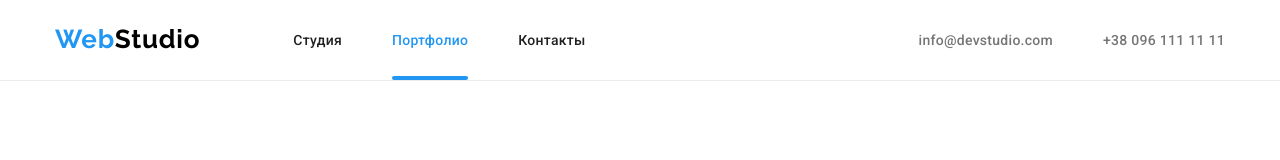
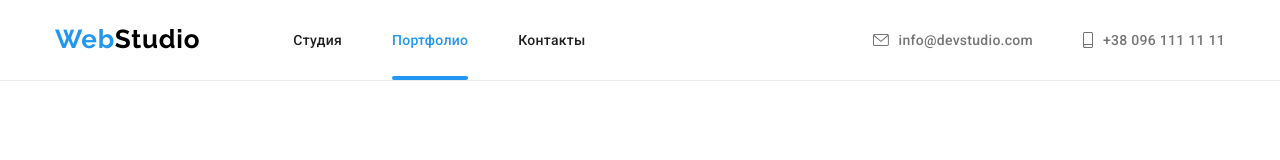
Before and after one commit to dreamkaman/goit-markup-hw-05, a plain HTML site: page portfolio.html in a window 1280 px wide. Shown: the top 160 px of the page. Drawn offline with nearby package versions, Linux system fonts and the light colour scheme.

Commit message:
Update portfolio.html

```diff
--- a/portfolio.html
+++ b/portfolio.html
@@ -31,8 +31,15 @@
         </nav>
 
         <ul class="header-contacts">
-                <li class="header-contacts-item"><a href="mailto:info@devstudio.com">info@devstudio.com</a></li>
-                <li class="header-contacts-item"><a href="tel:+380961111111">+38 096 111 11 11</a></li>
+            <li class="header-contacts-item"><a href="mailto:info@devstudio.com">
+                    <svg class="header-icons" width="16" height="12">
+                        <use href="./images/icons.svg#icon-envelope"></use>
+                    </svg>info@devstudio.com</a></li>
+            <li class="header-contacts-item"><a href="tel:+380961111111">
+                    <svg class="header-icons" width="10" height="16">
+                        <use href="./images/icons.svg#icon-smartphone">
+                        </use>
+                    </svg> +38 096 111 11 11</a></li>
         </ul>
     </div>
 
```
Lines whose indentation alone changed are shown as unchanged.
